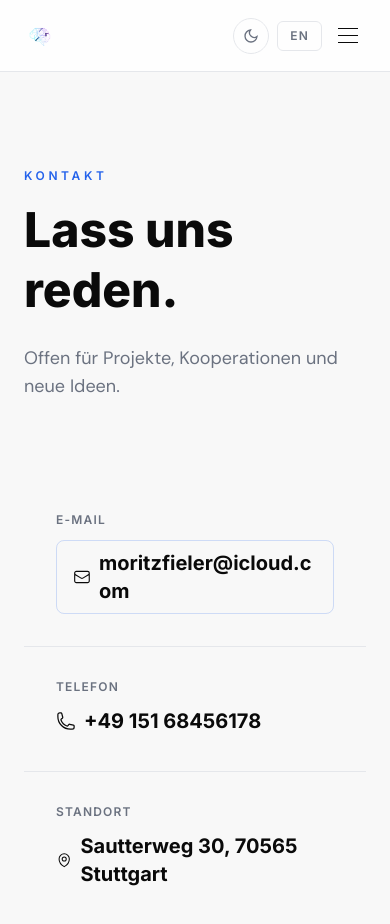
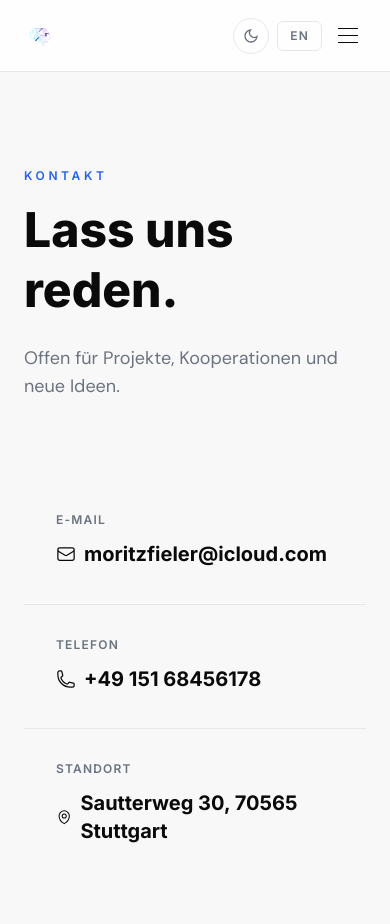
Before and after one commit to mofieler/mindcoded, a Nuxt app: page /contact in a window 390 px wide. Shown: the top 924 px of the page. Built offline with nearby package versions, Linux system fonts and the light colour scheme.

Commit message:
fix: remove border from email link, prevent mid-word line break on mobile

```diff
--- a/pages/contact.vue
+++ b/pages/contact.vue
@@ -45,10 +45,10 @@ const contact = {
         </p>
         <a
           :href="`mailto:${contact.email}`"
-          class="font-display font-bold text-xl text-fg hover:text-accent transition-colors break-all inline-flex items-center gap-2 px-4 py-2 rounded-lg border border-accent/20 hover:border-accent hover:bg-accent/5 hover:shadow-md"
+          class="font-display font-bold text-xl text-fg hover:text-accent transition-colors inline-flex items-center gap-2 min-w-0"
         >
-          <EnvelopeIcon class="w-5 h-5" />
-          {{ contact.email }}
+          <EnvelopeIcon class="w-5 h-5 shrink-0" />
+          <span class="break-all">{{ contact.email }}</span>
         </a>
       </div>
 
```
